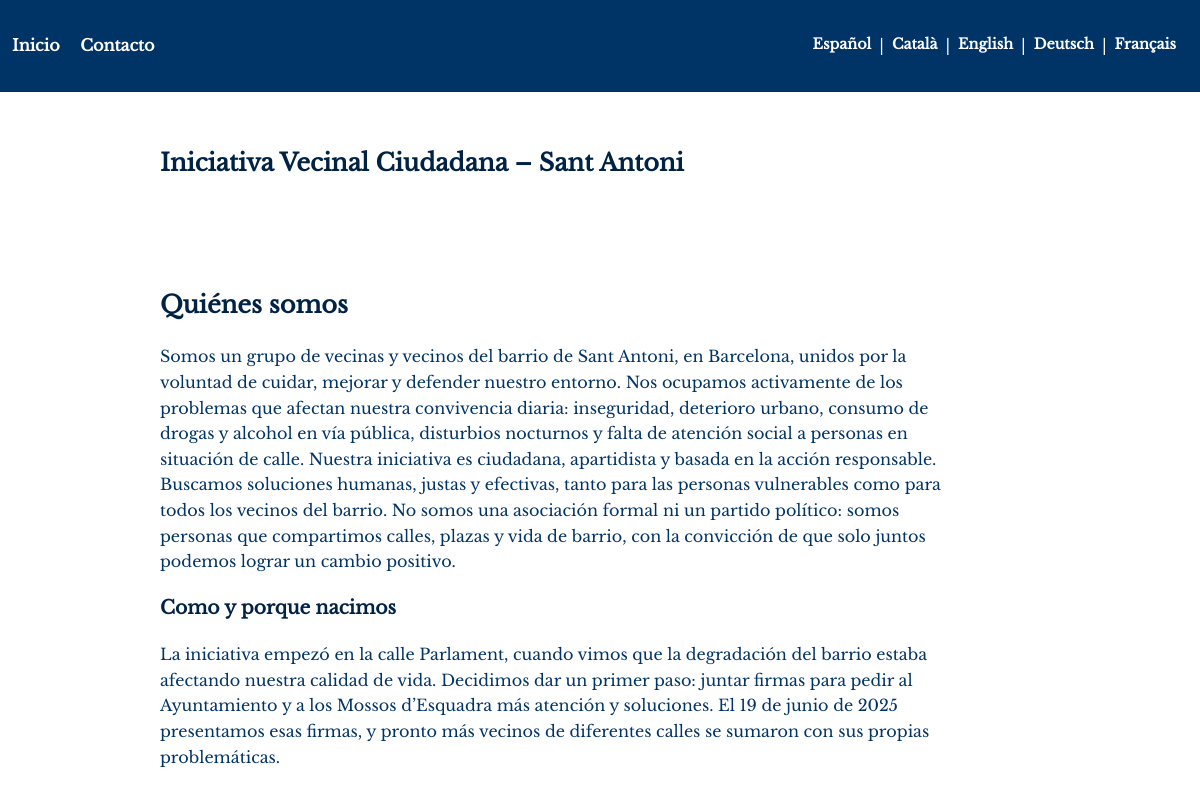
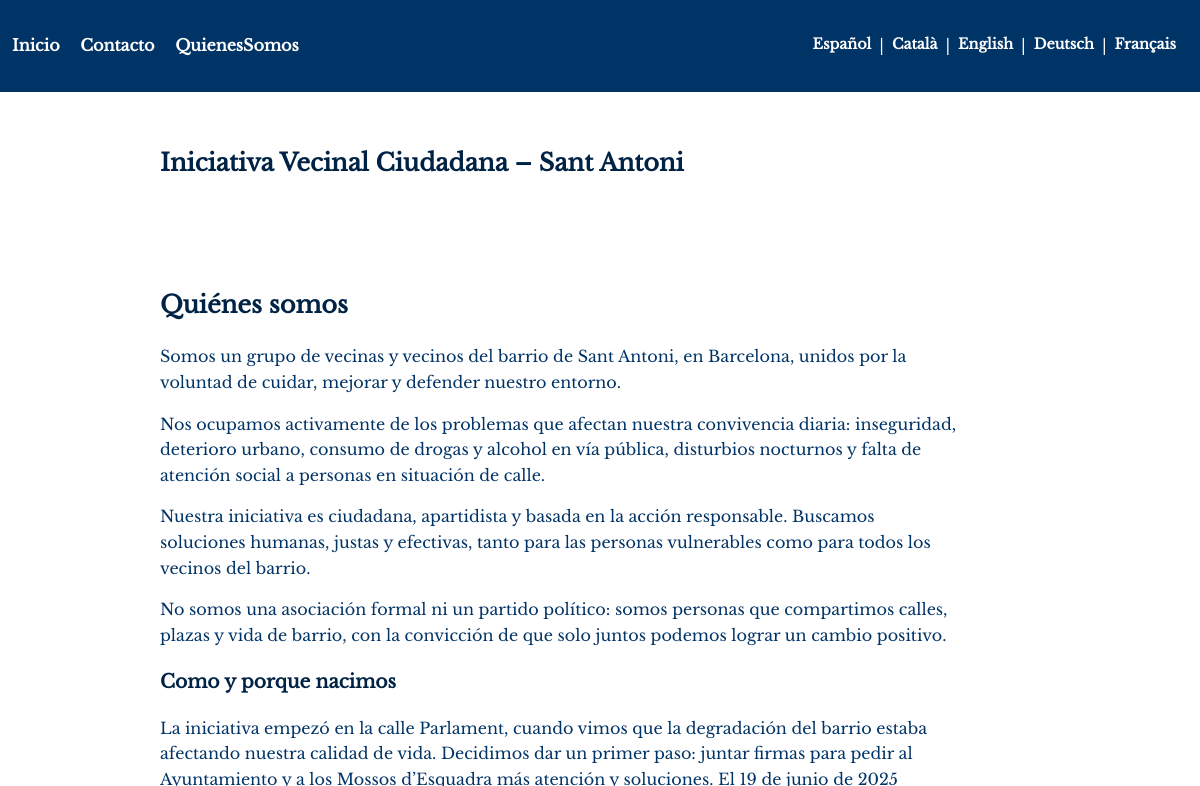
Before and after one commit to iniciativaveinalciutadana/iniciativaveinalciutadana, a plain HTML site: page index.html in a window 1280 px wide. Shown: the top 786 px of the page, 80-1280 px from the left. Drawn offline with nearby package versions, Linux system fonts and the light colour scheme.

Commit message:
nuevosmodss

```diff
--- a/index.html
+++ b/index.html
@@ -17,6 +17,7 @@
       <nav>
         <a href="#inicio">Inicio</a>
         <a href="#contacto">Contacto</a>
+        <a href="#QuienesSomos">QuienesSomos</a>
       </nav>
       <div class="language-switcher">
         <a href="index.html">Español</a> | <a href="index-ca.html">Català</a> |
@@ -32,20 +33,13 @@
       </section>
       <section id="quienes" class="section">
         <h2>Quiénes somos</h2>
-        <p>
-          Somos un grupo de vecinas y vecinos del barrio de Sant Antoni, en
-          Barcelona, unidos por la voluntad de cuidar, mejorar y defender
-          nuestro entorno. Nos ocupamos activamente de los problemas que afectan
-          nuestra convivencia diaria: inseguridad, deterioro urbano, consumo de
-          drogas y alcohol en vía pública, disturbios nocturnos y falta de
-          atención social a personas en situación de calle. Nuestra iniciativa
-          es ciudadana, apartidista y basada en la acción responsable. Buscamos
-          soluciones humanas, justas y efectivas, tanto para las personas
-          vulnerables como para todos los vecinos del barrio. No somos una
-          asociación formal ni un partido político: somos personas que
-          compartimos calles, plazas y vida de barrio, con la convicción de que
-          solo juntos podemos lograr un cambio positivo.
-        </p>
+        <p>Somos un grupo de vecinas y vecinos del barrio de Sant Antoni, en Barcelona, unidos por la voluntad de cuidar, mejorar y defender nuestro entorno.</p>
+
+<p>Nos ocupamos activamente de los problemas que afectan nuestra convivencia diaria: inseguridad, deterioro urbano, consumo de drogas y alcohol en vía pública, disturbios nocturnos y falta de atención social a personas en situación de calle.</p>
+
+<p>Nuestra iniciativa es ciudadana, apartidista y basada en la acción responsable. Buscamos soluciones humanas, justas y efectivas, tanto para las personas vulnerables como para todos los vecinos del barrio.</p>
+
+<p>No somos una asociación formal ni un partido político: somos personas que compartimos calles, plazas y vida de barrio, con la convicción de que solo juntos podemos lograr un cambio positivo.</p>
 
         <h3>Como y porque nacimos</h3>
         <p>
@@ -101,7 +95,6 @@
   <li>Y una tercera por vandalismo, específicamente por pintadas en la puerta de una finca.</li>
 </ul>
 </p>
-
 <p>Una petición dirigida al Ayuntamiento y a los Mossos d’Esquadra, solicitando una intervención institucional coordinada, con perspectiva de seguridad, salud pública y acompañamiento social.</p>
 
 <p>Hojas de firmas recolectadas entre vecinos, presentadas de forma voluntaria, pacífica y responsable, como expresión de la preocupación por el bienestar común.</p>
@@ -138,10 +131,7 @@
           <li>Colaborar en el proceso de reforma de la superilla.</li>
         </ul>
         <p>
-          En la convocatoria del 30 de agosto de 2025 recogimos más de 50
-          peticiones vecinales relacionadas con el buen uso y mantenimiento de
-          bancos, sillas, mesas, plantas y árboles del barrio. Además, hemos
-          sido convocados por diferentes entidades a una reunión el 3 de
+          Hemos sido convocados por diferentes entidades a una reunión el 3 de
           septiembre de 2025 para tratar las problemáticas actuales de Sant
           Antoni.
         </p>
```
